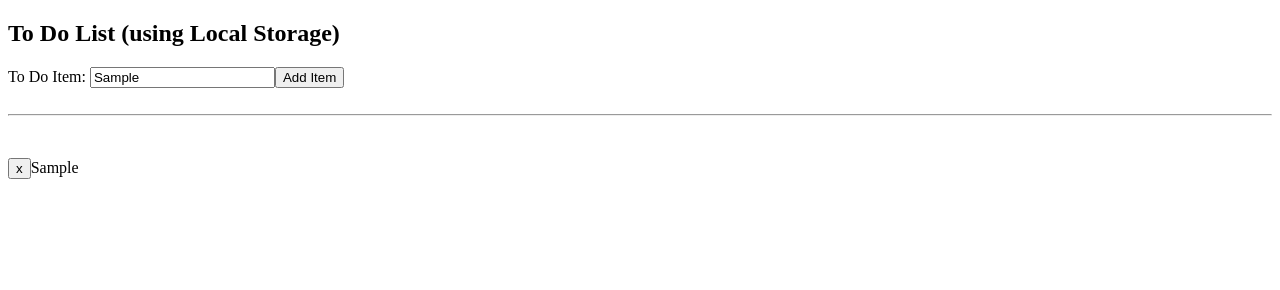
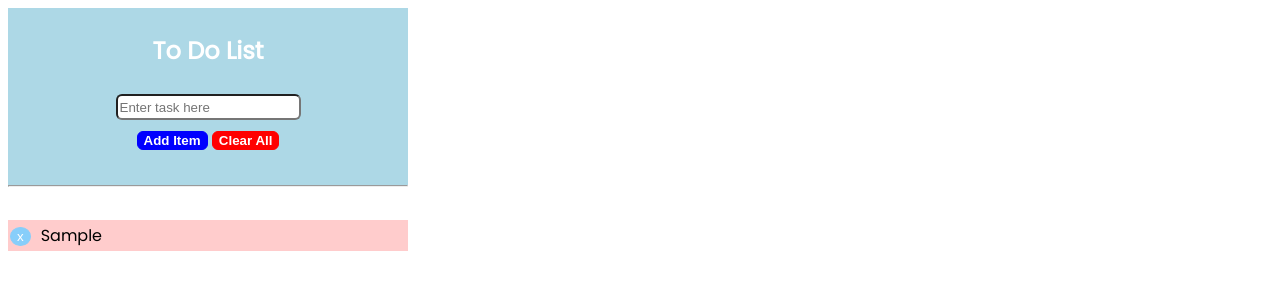
Before and after one commit to acbihm/todo_list_1, a plain HTML site: page index.html in a window 1280 px wide. Both pictures are taken after typing "Sample" into the empty fields and a click on the input "Add Item". Drawn offline with nearby package versions, Linux system fonts and the light colour scheme.

Commit message:
some basic styling, and clear all is tested

```diff
--- a/assets/app.js
+++ b/assets/app.js
@@ -17,24 +17,36 @@
     }
 }
 
-    $("#add-to-do").on("click", function(event) {
+$("#add-to-do").on("click", function (event) {
     event.preventDefault();
     var toDoTask = $("#to-do").val().trim();
     list.push(toDoTask);
     renderToDos(list);
     localStorage.setItem("todolist", JSON.stringify(list));
-        $("to-do").val("");
+    $("#to-do").val("");
 });
 
-    $(document).on("click", ".checkbox", function() {
+$(document).on("click", ".checkbox", function () {
     var toDoNumber = $(this).attr("data-to-do");
     list.splice(toDoNumber, 1);
     renderToDos(list);
     localStorage.setItem("todolist", JSON.stringify(list));
 });
 var list = JSON.parse(localStorage.getItem("todolist"));
+
 if (!Array.isArray(list)) {
     list = [];
 }
 
+$("#clearAll").on("click", function () {
+    var ask = confirm("Are you sure you want to clear all tasks?")
+    if (ask === true) {
+        localStorage.clear();
+        list = [];
+    }
+    else {
+        return;
+    }
+
+})
 renderToDos(list);
--- a/assets/style.css
+++ b/assets/style.css
@@ -0,0 +1,61 @@
+body {
+
+    font-family: 'Poppins', sans-serif;
+}
+
+#body-wrapper {
+    max-width: 400px;
+}
+
+#top-wrapper {
+background-color: lightblue;
+text-align: center;
+padding-top: 5px;
+color: white;
+}
+#top-wrapper input {
+    border-radius: 6px;
+}
+#to-do {
+    height: 1.5em;
+    margin: .5em;
+}
+#add-to-do {
+    background-color: blue;
+    color: white;
+    font-weight: bolder;
+    border: 1px solid blue;
+}
+#clearAll {
+    background-color: red;
+    color: white;
+    font-weight: bolder;
+    border: 1px solid red;
+}
+
+p {
+    padding: 0px;
+    margin: 0px;
+    padding: 3px 0;
+
+}
+button {
+    color: white;
+    padding: 1 px;
+    margin: 2px;
+background-color: lightskyblue;
+
+border-radius: 50%;
+border: 1px solid lightskyblue;
+}
+
+.checkbox {
+    margin-right: 10px;
+}
+
+p:nth-child(odd) {
+    background: #ffcccc
+  }
+  p:nth-child(even) {
+    background: #ffe6e6;
+  }
--- a/index.html
+++ b/index.html
@@ -1,23 +1,36 @@
 <!DOCTYPE html>
 <html lang="en">
+
 <head>
     <meta charset="UTF-8">
     <meta name="viewport" content="width=device-width, initial-scale=1.0">
     <meta http-equiv="X-UA-Compatible" content="ie=edge">
     <title>Alexander Bihm - To Do List</title>
     <script src="https://ajax.googleapis.com/ajax/libs/jquery/3.4.1/jquery.min.js"></script>
+    <link rel="stylesheet" type="text/css" href="assets/style.css">
+    <link href="https://fonts.googleapis.com/css?family=Poppins&display=swap" rel="stylesheet">
+</head>
 
+<body>
+    <div id="body-wrapper">
+        <section id="top-wrapper">
+            <h2>To Do List</h2>
+            <form>
+                <span id="todo-item"><input id="to-do" type="text" placeholder="Enter task here"><br>
+                    <input id="add-to-do" value="Add Item" type="submit">
+                    <input id="clearAll" value="Clear All" type="submit"></span>
+            </form>
 
-</head>
-<body>
-    <h2>To Do List (using Local Storage)</h2>
-    <form>
-        <span id="todo-item">To Do Item: <input id="to-do" type="text"><input id="add-to-do" value="Add Item" type="submit"></span>
-    </form>
-    <br>
-    <hr>
-    <br>
-    <div id="to-do-list"></div>
-    <script type="text/javascript" src="assets/app.js"></script>
+            <br>
+
+            <hr>
+        </section>
+        <br>
+        <section id='bottom-wrapper'>
+            <div id="to-do-list"></div>
+            <script type="text/javascript" src="assets/app.js"></script>
+    </div>
+    </section>
 </body>
+
 </html>
```
Lines whose indentation alone changed are shown as unchanged.
